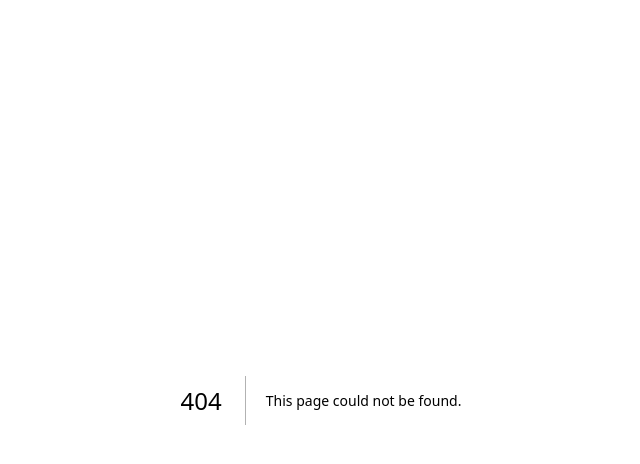
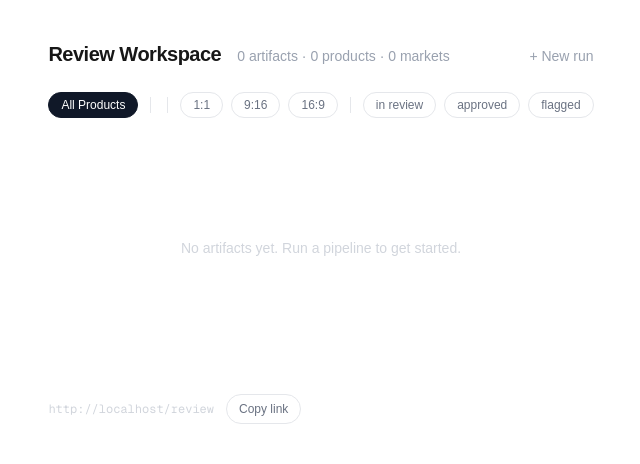
Before and after one commit to becks256/social-aderator, a Next.js app: page /review in a window 1280 px wide. Before the commit this address had no page. Shown: the top 464 px of the page, without its empty margins (319-959 px from the left). Built offline with nearby package versions, Linux system fonts and the light colour scheme.

Commit message:
feat: add /review stakeholder workspace with polling

```diff
--- /dev/null
+++ b/src/app/review/ReviewClient.tsx
@@ -0,0 +1,123 @@
+// src/app/review/ReviewClient.tsx
+'use client'
+
+import { useState, useEffect } from 'react'
+import { useRouter, useSearchParams } from 'next/navigation'
+import { ArtifactCard } from '@/components/ArtifactCard'
+import { FilterBar } from '@/components/FilterBar'
+import type { ArtifactManifest } from '@/lib/types'
+
+interface Props {
+  initialManifests: ArtifactManifest[]
+}
+
+export default function ReviewClient({ initialManifests }: Props) {
+  const [manifests, setManifests] = useState(initialManifests)
+  const [copied, setCopied] = useState(false)
+  const router = useRouter()
+  const searchParams = useSearchParams()
+
+  // Filter state lives in URL query params for shareability
+  const filterProduct = searchParams.get('product') ?? ''
+  const filterMarket  = searchParams.get('market')  ?? ''
+  const filterRatio   = searchParams.get('ratio')   ?? ''
+  const filterState   = searchParams.get('state')   ?? ''
+
+  function handleFilterChange(key: string, value: string) {
+    const params = new URLSearchParams(searchParams.toString())
+    if (value) params.set(key, value)
+    else params.delete(key)
+    router.replace(`/review?${params.toString()}`, { scroll: false })
+  }
+
+  // Poll for new manifests while pipeline is running
+  useEffect(() => {
+    const isRunning = () => sessionStorage.getItem('pipelineRunning') === 'true'
+    if (!isRunning()) return
+
+    const interval = setInterval(async () => {
+      if (!isRunning()) { clearInterval(interval); return }
+      const res = await fetch('/api/pipeline/manifests')
+      if (res.ok) {
+        const fresh: ArtifactManifest[] = await res.json()
+        setManifests(fresh)
+      }
+    }, 2000)
+
+    return () => clearInterval(interval)
+  }, [])
+
+  const filtered = manifests.filter(m => {
+    if (filterProduct && m.productId !== filterProduct) return false
+    if (filterMarket && m.market !== filterMarket) return false
+    if (filterRatio && m.aspectRatio !== filterRatio) return false
+    if (filterState && m.state !== filterState) return false
+    return true
+  })
+
+  const products = [...new Set(manifests.map(m => m.productId))]
+  const markets = [...new Set(manifests.map(m => m.market))]
+
+  async function copyReviewUrl() {
+    await navigator.clipboard.writeText(window.location.href)
+    setCopied(true)
+    setTimeout(() => setCopied(false), 2000)
+  }
+
+  return (
+    <div className="max-w-6xl mx-auto py-10 px-6">
+      {/* Header */}
+      <div className="flex items-baseline gap-4 mb-6">
+        <h1 className="text-xl font-semibold tracking-tight">
+          {manifests[0]?.campaignId ?? 'Review Workspace'}
+        </h1>
+        <span className="text-sm text-gray-400">
+          {manifests.length} artifact{manifests.length !== 1 ? 's' : ''} · {products.length} product{products.length !== 1 ? 's' : ''} · {markets.length} market{markets.length !== 1 ? 's' : ''}
+        </span>
+        <div className="flex-1" />
+        <a href="/run" className="text-sm text-gray-400 hover:text-gray-700 transition-colors">
+          + New run
+        </a>
+      </div>
+
+      {/* Filters */}
+      <div className="mb-6">
+        <FilterBar
+          products={products}
+          markets={markets}
+          activeProduct={filterProduct}
+          activeMarket={filterMarket}
+          activeRatio={filterRatio}
+          activeState={filterState}
+          onChange={handleFilterChange}
+        />
+      </div>
+
+      {/* Grid */}
+      {filtered.length === 0 ? (
+        <div className="text-center py-24 text-gray-300 text-sm">
+          {manifests.length === 0 ? 'No artifacts yet. Run a pipeline to get started.' : 'No artifacts match your filters.'}
+        </div>
+      ) : (
+        <div className="grid grid-cols-2 sm:grid-cols-3 lg:grid-cols-4 gap-4">
+          {filtered.map(m => (
+            <ArtifactCard key={m.id} manifest={m} />
+          ))}
+        </div>
+      )}
+
+      {/* Footer */}
+      <div className="mt-10 flex items-center gap-3">
+        <span className="text-xs font-mono text-gray-300 truncate max-w-md">
+          {typeof window !== 'undefined' ? window.location.href : ''}
+        </span>
+        <button
+          onClick={copyReviewUrl}
+          className="text-xs px-3 py-1.5 rounded-full border border-gray-200 bg-white text-gray-500 hover:border-gray-400 transition-colors"
+        >
+          {copied ? 'Copied!' : 'Copy link'}
+        </button>
+      </div>
+    </div>
+  )
+}
--- /dev/null
+++ b/src/app/review/page.tsx
@@ -0,0 +1,13 @@
+// src/app/review/page.tsx
+import { Suspense } from 'react'
+import { listManifests } from '@/lib/storage'
+import ReviewClient from './ReviewClient'
+
+export default async function ReviewPage() {
+  const manifests = await listManifests()
+  return (
+    <Suspense fallback={<div className="p-8 text-gray-400 text-sm">Loading…</div>}>
+      <ReviewClient initialManifests={manifests} />
+    </Suspense>
+  )
+}
```
